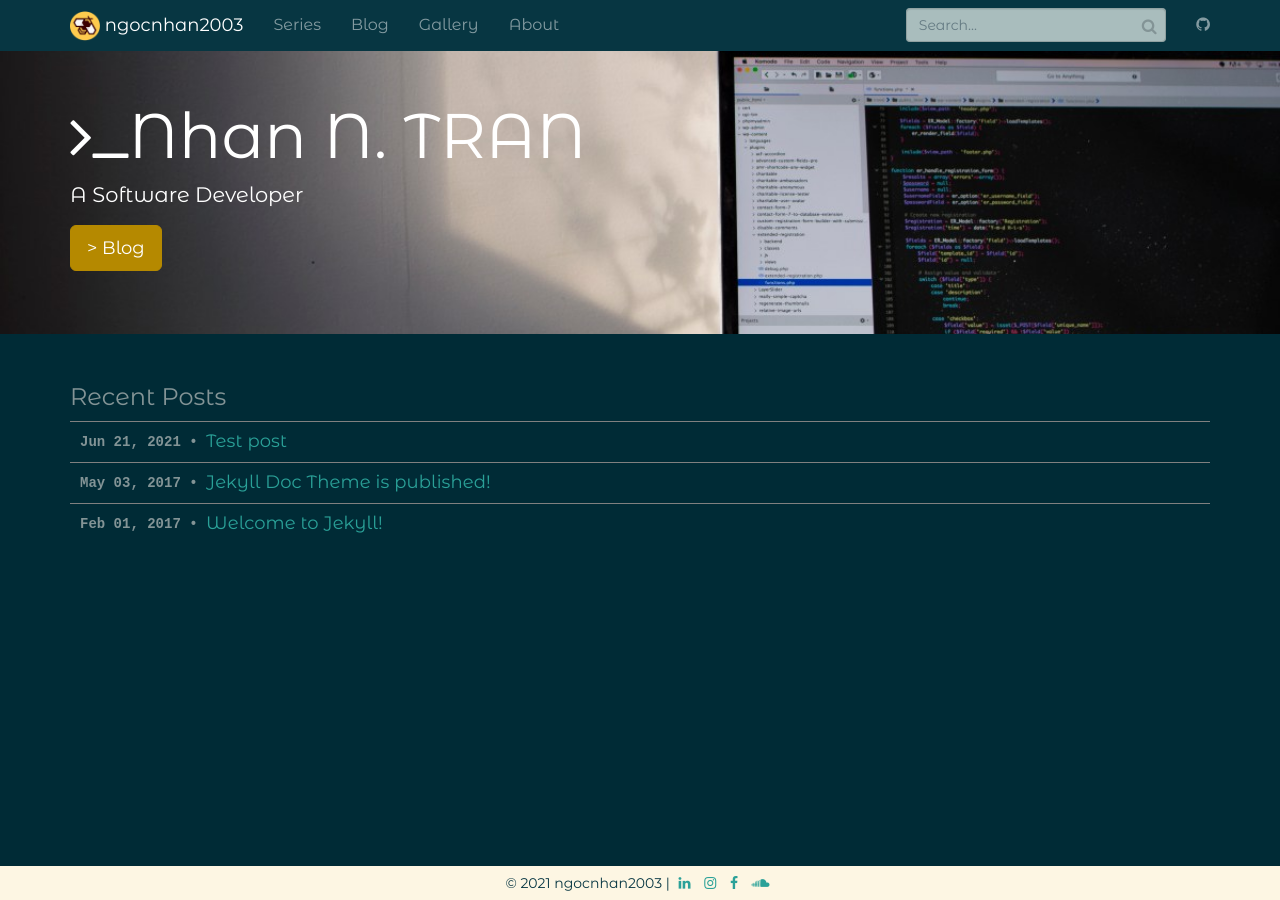
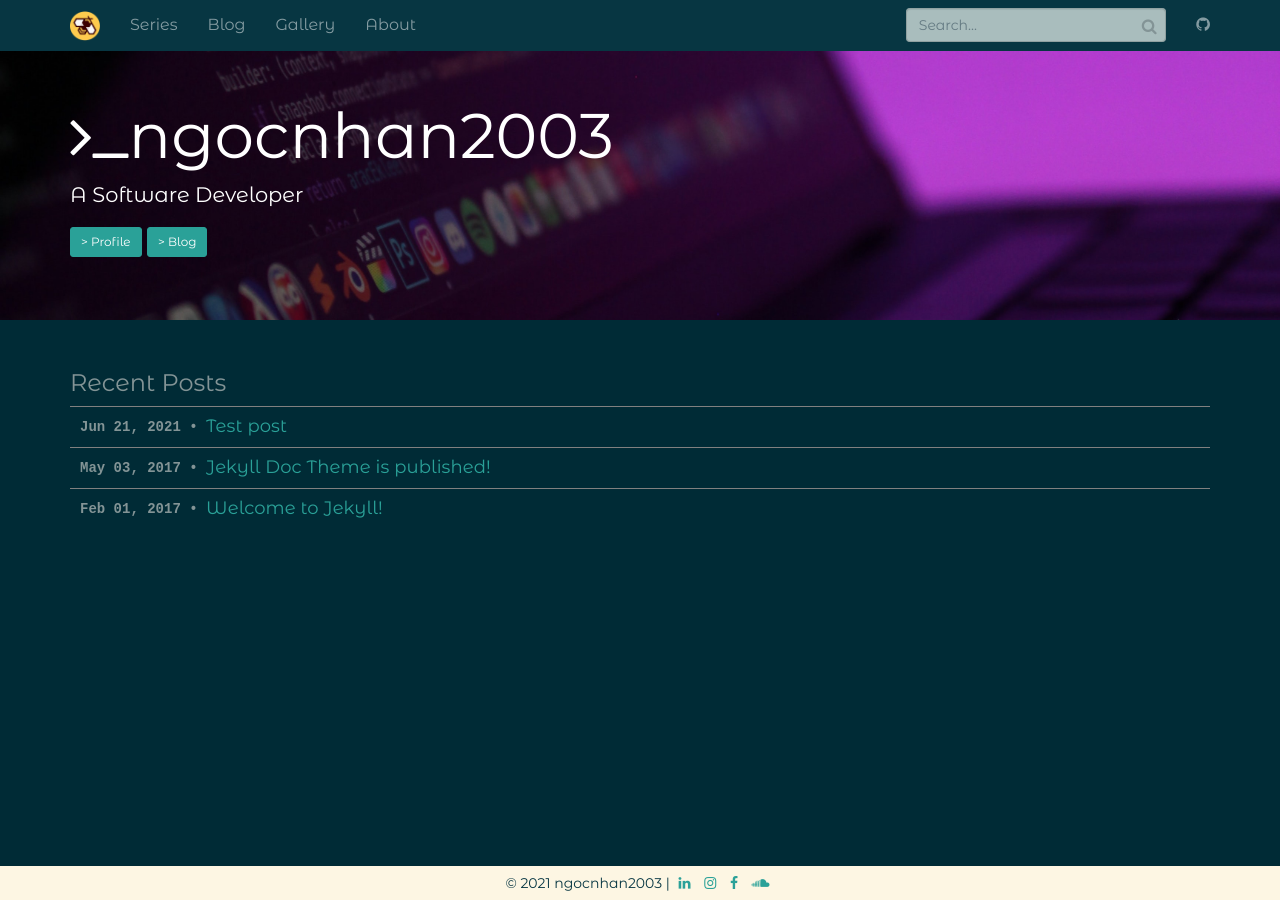
Before and after one commit to ngocnhan2003/ngocnhan2003.github.io, a Jekyll site: the page built from index.html, in a window 1280 px wide. Built offline with Jekyll 4.4.1, drawn with Linux system fonts in a browser that asks for light colours.

Commit message:
update bg

```diff
--- a/_includes/topnav.html
+++ b/_includes/topnav.html
@@ -8,7 +8,7 @@
         <span class="icon-bar"></span>
       </button>
             <a class="navbar-brand" href="{{ site.baseurl }}/">
-                <span><img src="{{ "/assets/img/logonav.png" | relative_url }}" alt="Logo"></span> {{ site.title }}
+                <span><img src="{{ "/assets/img/logonav.png" | relative_url }}" alt="Logo"></span>
             </a>
         </div>
         <div id="navbar" class="collapse navbar-collapse">
--- a/index.html
+++ b/index.html
@@ -5,9 +5,12 @@ layout: default
 <div class="header-container jumbotron">
     <div class="container">
 
-        <h1><i class="fa fa-terminal" aria-hidden="true"></i>Nhan N. TRAN</h1>
+        <h1><i class="fa fa-terminal" aria-hidden="true"></i>{{ site.title }}</h1>
         <p>A Software Developer</p>
-        <p><a class="btn btn-primary btn-lg" href="{{ "/about/" | relative_url }}" role="button">> Blog</a></p>
+        <p>
+            <a class="btn btn-success btn-sm" href="{{ "/profile/" | relative_url }}" role="button">> Profile</a>
+            <a class="btn btn-success btn-sm" href="{{ "/allposts/" | relative_url }}" role="button">> Blog</a>
+        </p>
     </div>
 </div>
 
```
Also changed, not shown: assets/img/bg.jpg.
